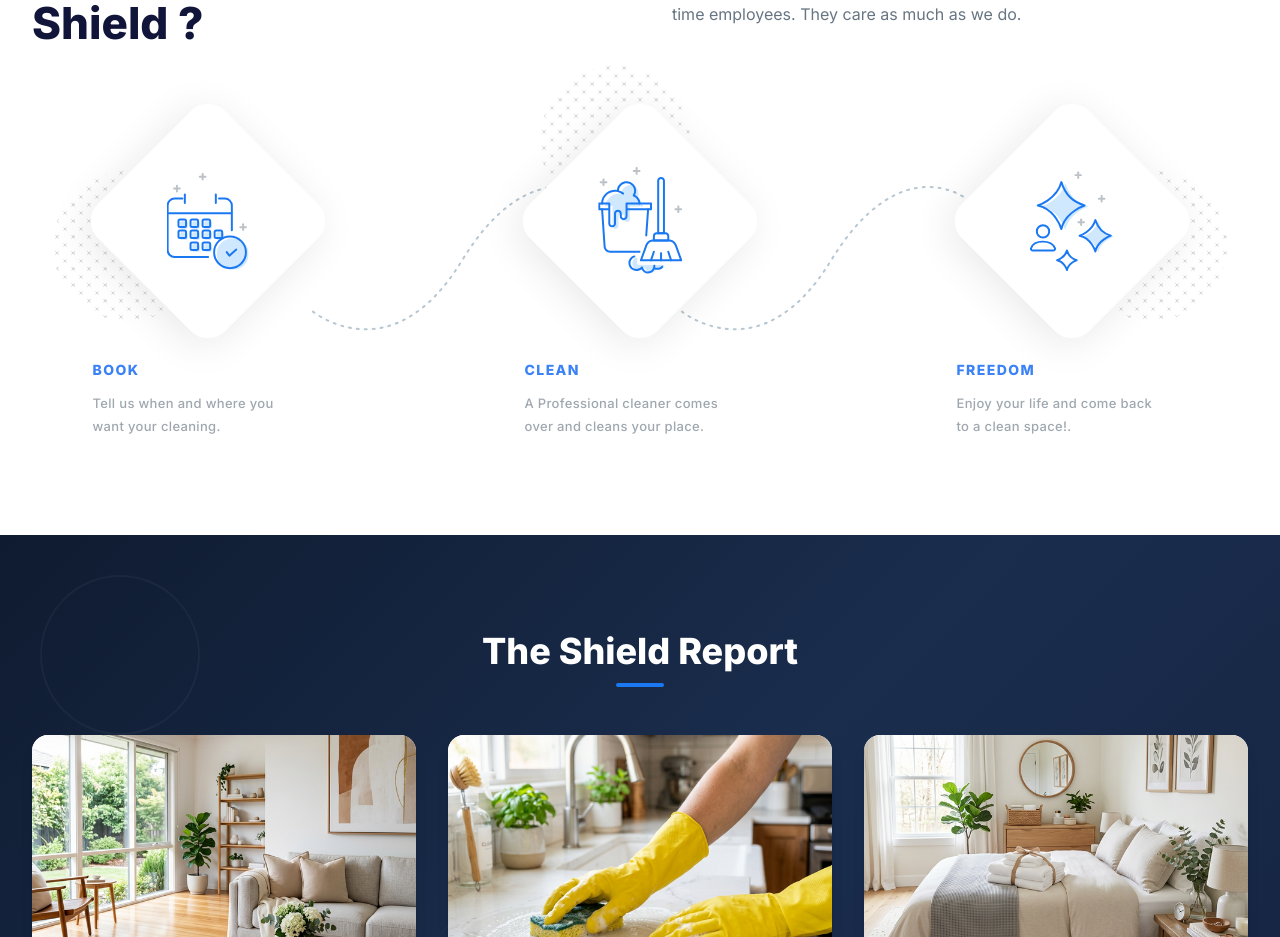
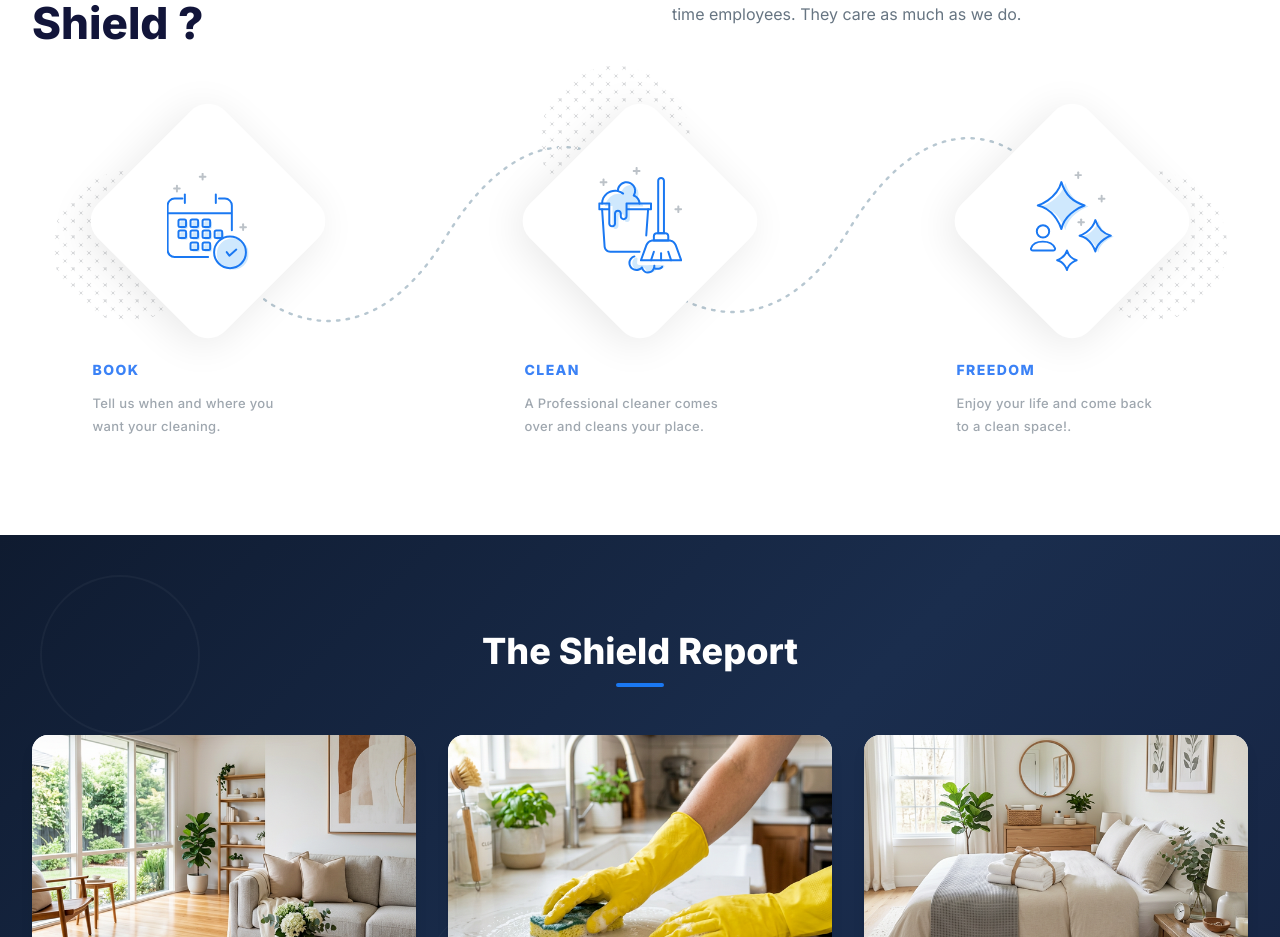
Before and after one commit to MichaelNdunwa/cleaning-service-booking-platform, a Next.js app in the folder frontend/: page / in a window 1280 px wide. Shown: the part 802-1739 px from the top of the page. Built offline with nearby package versions, Linux system fonts and the light colour scheme.

Commit message:
[IMP] 19: the curved lines are now properly linked to the diamond cards

```diff
--- a/frontend/src/components/HowItWorksSteps.tsx
+++ b/frontend/src/components/HowItWorksSteps.tsx
@@ -47,26 +47,26 @@ export default function HowItWorksSteps() {
         <div className="relative overflow-visible">
             {/* ── Dashed curve paths connecting diamonds (desktop only) ── */}
             <div
-                className="hidden lg:block absolute top-[18%] left-[23%] z-0 pointer-events-none"
+                className="hidden lg:block absolute top-[5%] left-[19%] z-0 pointer-events-none"
                 aria-hidden="true"
             >
                 <Image
                     src="/images/curve-path.svg"
                     alt=""
-                    width={287}
-                    height={143}
+                    width={350}
+                    height={300}
                     className="object-contain"
                 />
             </div>
             <div
-                className="hidden lg:block absolute top-[18%] right-[23%] z-0 pointer-events-none"
+                className="hidden lg:block absolute top-[2%] right-[19%] z-0 pointer-events-none"
                 aria-hidden="true"
             >
                 <Image
                     src="/images/curve-path.svg"
                     alt=""
-                    width={287}
-                    height={143}
+                    width={350}
+                    height={300}
                     className="object-contain"
                 />
             </div>
```
